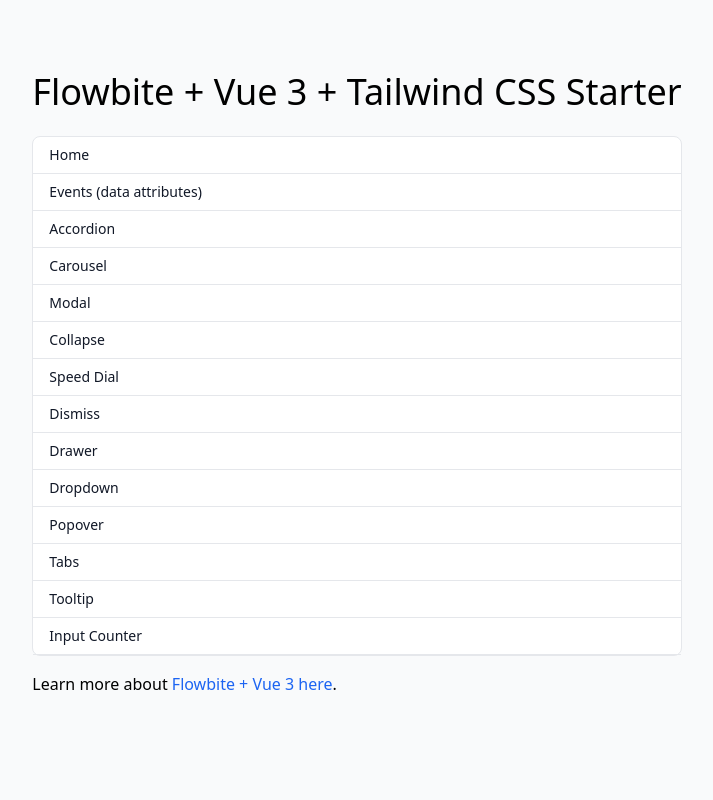
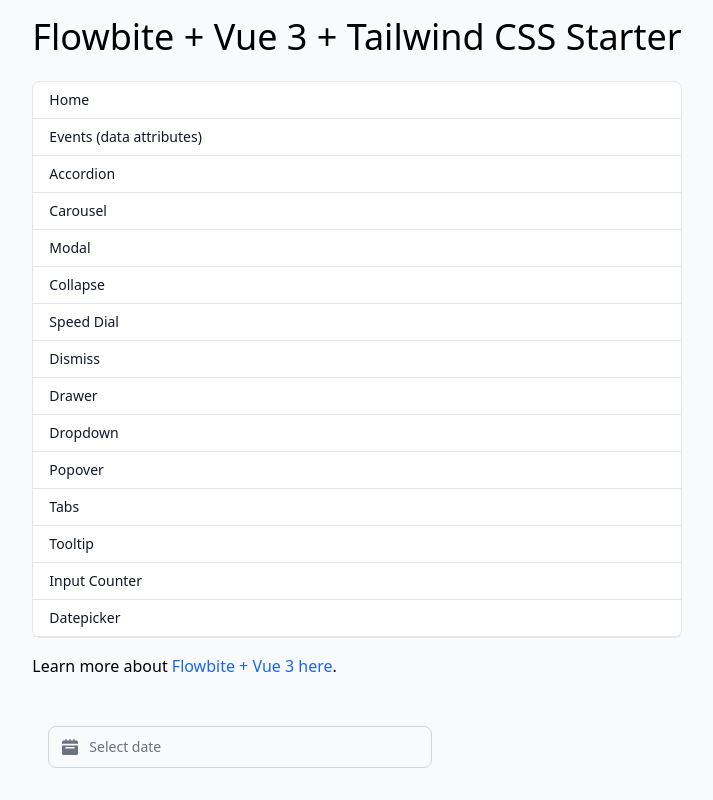
Before and after one commit to themesberg/tailwind-vue-starter, a Vue app: page /datepicker in a window 1280 px wide. Shown: the whole page, without its empty margins (283-996 px from the left). Built offline with nearby package versions, Linux system fonts and the light colour scheme.

Commit message:
chore(update): add datepicker example + update to Flowbite `v2.4.0`

```diff
--- a/package.json
+++ b/package.json
@@ -15,7 +15,7 @@
     "preview": "vite preview"
   },
   "dependencies": {
-    "flowbite": "^2.2.0",
+    "flowbite": "^2.4.0",
     "vue": "^3.2.25",
     "vue-router": "^4.1.6"
   },
--- a/src/App.vue
+++ b/src/App.vue
@@ -20,6 +20,7 @@
               <router-link to="/tabs" class="block w-full px-4 py-2 border-b border-gray-200 cursor-pointer hover:bg-gray-100 hover:text-blue-700 focus:outline-none focus:ring-2 focus:ring-blue-700 focus:text-blue-700 dark:border-gray-600 dark:hover:bg-gray-600 dark:hover:text-white dark:focus:ring-gray-500 dark:focus:text-white">Tabs</router-link>
               <router-link to="/tooltip" class="block w-full px-4 py-2 border-b border-gray-200 cursor-pointer hover:bg-gray-100 hover:text-blue-700 focus:outline-none focus:ring-2 focus:ring-blue-700 focus:text-blue-700 dark:border-gray-600 dark:hover:bg-gray-600 dark:hover:text-white dark:focus:ring-gray-500 dark:focus:text-white">Tooltip</router-link>
               <router-link to="/input-counter" class="block w-full px-4 py-2 border-b border-gray-200 cursor-pointer hover:bg-gray-100 hover:text-blue-700 focus:outline-none focus:ring-2 focus:ring-blue-700 focus:text-blue-700 dark:border-gray-600 dark:hover:bg-gray-600 dark:hover:text-white dark:focus:ring-gray-500 dark:focus:text-white">Input Counter</router-link>
+              <router-link to="/datepicker" class="block w-full px-4 py-2 border-b border-gray-200 cursor-pointer hover:bg-gray-100 hover:text-blue-700 focus:outline-none focus:ring-2 focus:ring-blue-700 focus:text-blue-700 dark:border-gray-600 dark:hover:bg-gray-600 dark:hover:text-white dark:focus:ring-gray-500 dark:focus:text-white">Datepicker</router-link>
           </div>
           <p class="mb-8">Learn more about <a href="https://flowbite.com/docs/getting-started/vue/" class="text-blue-600 hover:underline">Flowbite + Vue 3 here</a>.</p>
 
--- a/src/router/index.js
+++ b/src/router/index.js
@@ -12,6 +12,7 @@
 import Tooltip from "../views/Tooltip.vue";
 import Modal from "../views/Modal.vue";
 import InputCounter from "../views/InputCounter.vue";
+import Datepicker from "../views/Datepicker.vue";
 
 const routes = [
   {
@@ -79,6 +80,11 @@
     name: "InputCounter",
     component: InputCounter,
   },
+  {
+    path: "/datepicker",
+    name: "Datepicker",
+    component: Datepicker,
+  },
 ];
 
 const router = createRouter({
--- /dev/null
+++ b/src/views/Datepicker.vue
@@ -0,0 +1,51 @@
+<script setup>
+import { onMounted } from 'vue'
+import { Datepicker } from 'flowbite'
+
+onMounted(() => {
+    console.log('mounted');
+    // set the target element of the input field
+    const $datepickerEl = document.getElementById('datepicker-custom');
+
+    console.log($datepickerEl);
+
+    // optional options with default values and callback functions
+    const options = {
+        defaultDatepickerId: null,
+        autohide: false,
+        format: 'mm/dd/yyyy',
+        maxDate: null,
+        minDate: null,
+        orientation: 'bottom',
+        buttons: false,
+        autoSelectToday: false,
+        title: null,
+        language: 'en',
+        rangePicker: false,
+        onShow: () => {},
+        onHide: () => {},
+    };
+
+    const instanceOptions = {
+        id: 'datepicker-custom-example',
+        override: true
+    };
+
+    if ($datepickerEl) {
+        const datepicker = new Datepicker($datepickerEl, options, instanceOptions);
+    }
+})
+</script>
+
+<template>
+  <div class="max-w-2xl p-4 mx-auto">
+    <div class="relative max-w-sm">
+        <div class="absolute inset-y-0 left-0 flex items-center pl-3.5 pointer-events-none">
+            <svg class="w-4 h-4 text-gray-500 dark:text-gray-400" aria-hidden="true" xmlns="http://www.w3.org/2000/svg" fill="currentColor" viewBox="0 0 20 20">
+            <path d="M20 4a2 2 0 0 0-2-2h-2V1a1 1 0 0 0-2 0v1h-3V1a1 1 0 0 0-2 0v1H6V1a1 1 0 0 0-2 0v1H2a2 2 0 0 0-2 2v2h20V4ZM0 18a2 2 0 0 0 2 2h16a2 2 0 0 0 2-2V8H0v10Zm5-8h10a1 1 0 0 1 0 2H5a1 1 0 0 1 0-2Z"/>
+            </svg>
+        </div>
+        <input id="datepicker-custom" type="text" class="bg-gray-50 border border-gray-300 text-gray-900 text-sm rounded-lg focus:ring-blue-500 focus:border-blue-500 block w-full pl-10 p-2.5 dark:bg-gray-700 dark:border-gray-600 dark:placeholder-gray-400 dark:text-white dark:focus:ring-blue-500 dark:focus:border-blue-500" placeholder="Select date">
+    </div>
+    </div>
+</template>
--- a/src/views/Events.vue
+++ b/src/views/Events.vue
@@ -21,6 +21,15 @@
 </script>
 
 <template>
+    <div class="relative max-w-sm">
+        <div class="absolute inset-y-0 left-0 flex items-center pl-3.5 pointer-events-none">
+            <svg class="w-4 h-4 text-gray-500 dark:text-gray-400" aria-hidden="true" xmlns="http://www.w3.org/2000/svg" fill="currentColor" viewBox="0 0 20 20">
+            <path d="M20 4a2 2 0 0 0-2-2h-2V1a1 1 0 0 0-2 0v1h-3V1a1 1 0 0 0-2 0v1H6V1a1 1 0 0 0-2 0v1H2a2 2 0 0 0-2 2v2h20V4ZM0 18a2 2 0 0 0 2 2h16a2 2 0 0 0 2-2V8H0v10Zm5-8h10a1 1 0 0 1 0 2H5a1 1 0 0 1 0-2Z"/>
+            </svg>
+        </div>
+        <input datepicker id="default-datepicker" type="text" class="bg-gray-50 border border-gray-300 text-gray-900 text-sm rounded-lg focus:ring-blue-500 focus:border-blue-500 block w-full pl-10 p-2.5 dark:bg-gray-700 dark:border-gray-600 dark:placeholder-gray-400 dark:text-white dark:focus:ring-blue-500 dark:focus:border-blue-500" placeholder="Select date">
+    </div>
+
     <div class="flex justify-center space-x-4 m-5">
         <button id="defaultModalButton" data-tooltip-target="tooltip-default" data-modal-toggle="defaultModal" data-modal-target="defaultModal" class="block text-white bg-blue-700 hover:bg-blue-800 focus:ring-4 focus:outline-none focus:ring-blue-300 font-medium rounded-lg text-sm px-5 py-2.5 text-center dark:bg-blue-600 dark:hover:bg-blue-700 dark:focus:ring-blue-800" type="button">
         Show Modal
```
Also changed, not shown: 1 other file (tests, documents, lock files or other folders).
